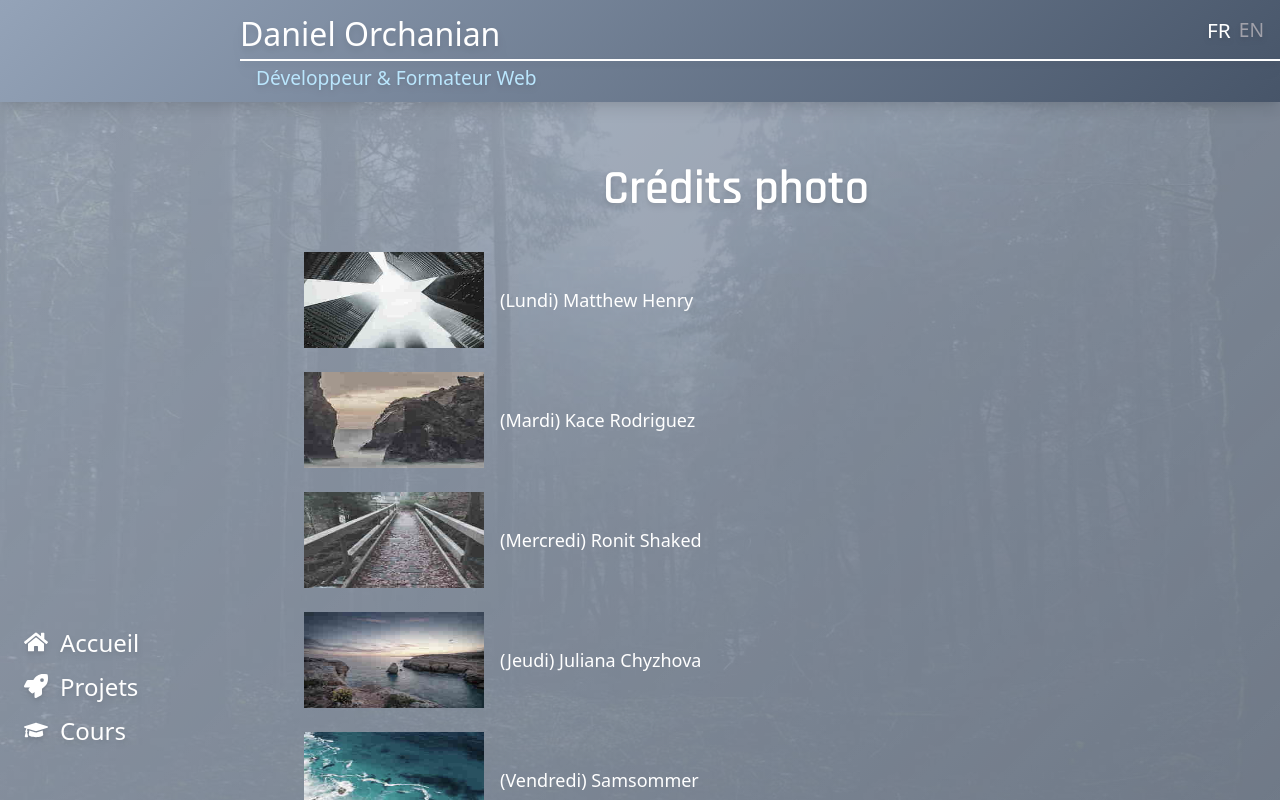
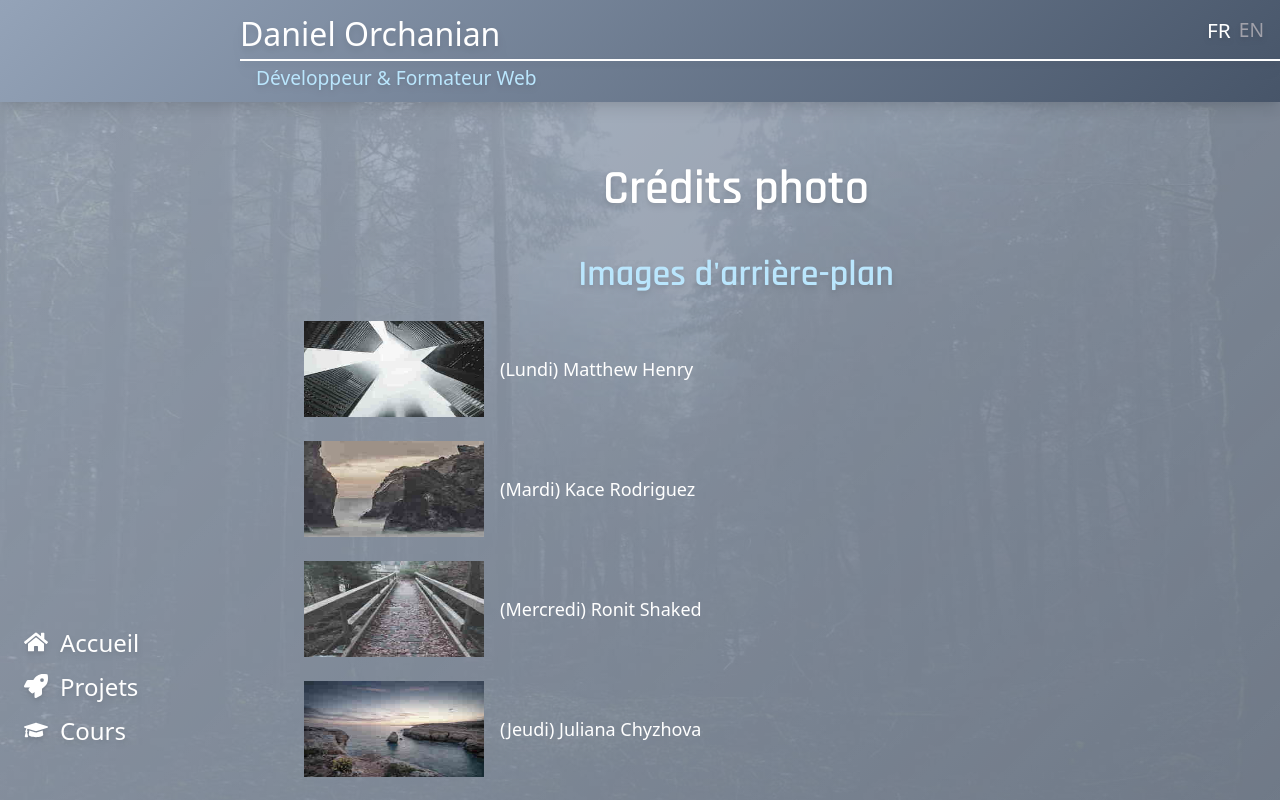
Before and after one commit to do-sieg/portfolio-2021, a Next.js app: page /photo_credits in a window 1280 px wide. Built offline with nearby package versions, Linux system fonts and the light colour scheme; a web font is replaced by a local one.

Commit message:
Updated tech and various page contents

```diff
--- a/data/lang/en.js
+++ b/data/lang/en.js
@@ -20,6 +20,7 @@ export default {
     NAV_TEACH: "Teaching",
 
     PHOTO_CREDITS: "Photo Credits",
+    BACKGROUND_IMAGES: "Background Images",
 
     ACTION_VISIT: "Visit",
     ACTION_VIEW_CODE: "Code",
@@ -67,7 +68,7 @@ export default {
     HOME_INTRO_TEACH: (
         <p>
             I also work as a <strong>teacher</strong> and <strong>mentor</strong>.
-            In group or during private sessions, I help you achieve your potential.
+            In group or in private sessions, I help you achieve your potential.
         </p>
     ),
 
--- a/data/lang/fr.js
+++ b/data/lang/fr.js
@@ -22,6 +22,7 @@ export default {
     NAV_TEACH: "Cours",
 
     PHOTO_CREDITS: "Crédits photo",
+    BACKGROUND_IMAGES: "Images d'arrière-plan",
 
     ACTION_VISIT: "Visiter",
     ACTION_VIEW_CODE: "Code",
@@ -69,7 +70,7 @@ export default {
     HOME_INTRO_TEACH: (
         <p>
             J'interviens également en tant que <strong>formateur</strong> et <strong>mentor</strong>.
-            En groupe ou par cours particuliers, je vous aide à réaliser votre potentiel.
+            En groupe ou en cours particuliers, je vous aide à réaliser votre potentiel.
         </p>
     ),
 
--- a/data/tech.js
+++ b/data/tech.js
@@ -1,5 +1,5 @@
 import { DiRuby } from "react-icons/di";
-import { FaCss3Alt, FaGitAlt, FaHtml5, FaJsSquare, FaLess, FaNodeJs, FaPaperPlane, FaPhp, FaReact, FaSass, FaSearchengin } from "react-icons/fa";
+import { FaCss3Alt, FaGitAlt, FaHtml5, FaJsSquare, FaLess, FaNodeJs, FaPaperPlane, FaPhp, FaReact, FaSass, FaSearchengin, FaWordpress } from "react-icons/fa";
 import { GrMysql } from "react-icons/gr";
 import { SiGodotengine, SiMongodb, SiNextDotJs } from "react-icons/si";
 
@@ -19,5 +19,6 @@ export default {
     gdscript: { name: "GDScript", icon: <SiGodotengine /> },
     git: { name: "Git", icon: <FaGitAlt /> },
     seo: { name: "SEO", icon: <FaSearchengin /> },
+    wp: { name: "Wordpress", icon: <FaWordpress /> },
     nocode: { name: "No Code", icon: <FaPaperPlane /> },
 };
--- a/pages/index.js
+++ b/pages/index.js
@@ -75,6 +75,7 @@ export default function Home() {
                     "ruby",
                     "gdscript",
                     "mongodb",
+                    "wp",
                     "sass",
                     "less",
                     "git",
--- a/pages/photo_credits.js
+++ b/pages/photo_credits.js
@@ -8,6 +8,7 @@ import ownStyles from "../styles/pages/photo_credits.module.css";
 
 export default function PhotoCredits() {
     const L_PHOTO_CREDITS = useLangTerm("PHOTO_CREDITS");
+    const L_BACKGROUND_IMAGES = useLangTerm("BACKGROUND_IMAGES");
     const L_DAYS = useLangTerm("DAYS");
 
     return (
@@ -19,6 +20,8 @@ export default function PhotoCredits() {
 
             <h1>{L_PHOTO_CREDITS}</h1>
 
+            <section>
+                <h2>{L_BACKGROUND_IMAGES}</h2>
                 <div className={ownStyles.container}>
                     {[1, 2, 3, 4, 5, 6, 0].map((index) => {
                         const data = backgrounds[index];
@@ -30,6 +33,7 @@ export default function PhotoCredits() {
                         );
                     })}
                 </div>
+            </section>
         </AppLayout>
     );
 }
```
Lines whose indentation alone changed are shown as unchanged.
